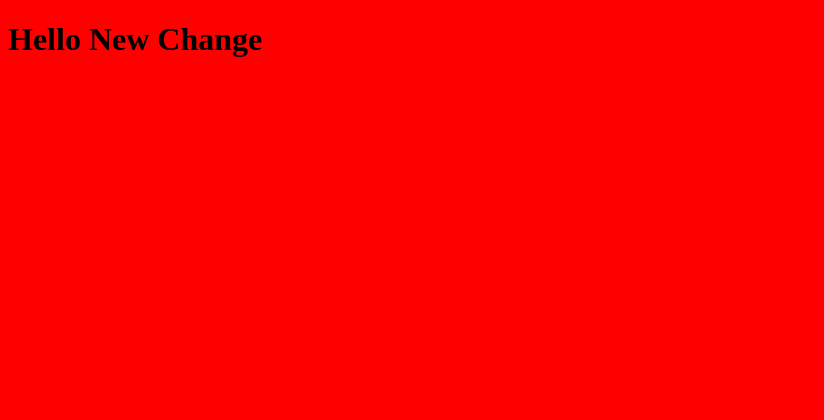
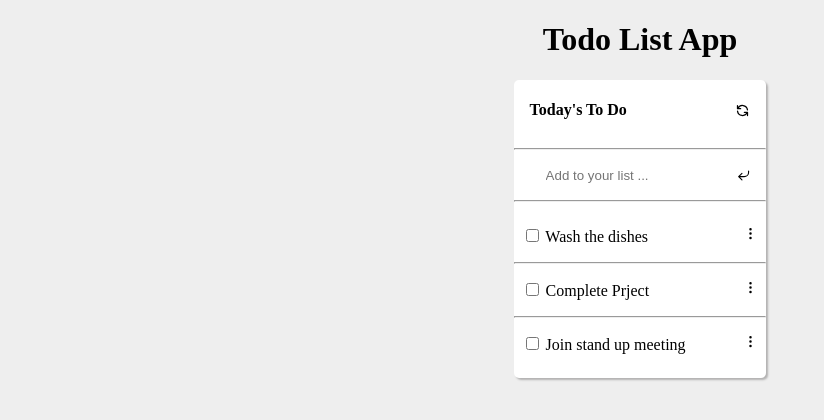
Before and after one commit to billionsjoel/todo-app, a website built with webpack: page src/index.html in a window 1280 px wide. Shown: the whole page, without its empty margins (0-824 px from the left). Built offline with nearby package versions, Linux system fonts and the light colour scheme.

Commit message:
Add UI html structure and styling

```diff
--- a/src/index.html
+++ b/src/index.html
@@ -5,13 +5,42 @@
   <meta charset="UTF-8">
   <meta http-equiv="X-UA-Compatible" content="IE=edge">
   <meta name="viewport" content="width=device-width, initial-scale=1.0">
-  <title>Document</title>
+  <title>Todo List App</title>
 </head>
 
 <body>
-  <h1 class="h1">Still works well</h1>
-
-  <!--<script src="index.js"></script>-->
+  <h1 class="h1">Todo List App</h1>
+  <div class="container">
+    <div class="header">
+      <h4>Today's To Do</h4>
+      <svg height="15" width="15" xmlns="http://www.w3.org/2000/svg" class="h-6 w-6" fill="none" viewBox="0 0 24 24" stroke="currentColor">
+        <path stroke-linecap="round" stroke-linejoin="round" stroke-width="2" d="M4 4v5h.582m15.356 2A8.001 8.001 0 004.582 9m0 0H9m11 11v-5h-.581m0 0a8.003 8.003 0 01-15.357-2m15.357 2H15" />
+      </svg>
+    </div>
+    <hr>
+    <form class="input-form">
+      <input type="text" placeholder="Add to your list ..." class="input-field">
+      <svg height="15" width="15" xmlns="http://www.w3.org/2000/svg" class="enter-icon" fill="none" viewBox="0 0 24 24" stroke="currentColor">
+        <path stroke-linecap="round" stroke-linejoin="round" stroke-width="2" d="M3 10h10a8 8 0 018 8v2M3 10l6 6m-6-6l6-6" />
+      </svg>
+    </form>
+    <hr>
+    <form class="list-form">
+      <ul>
+        <li><span><input type="checkbox" name="" id=""> Wash the dishes</span><svg height="15" width="15" xmlns="http://www.w3.org/2000/svg" class="h-6 w-6" fill="none" viewBox="0 0 24 24" stroke="currentColor">
+            <path stroke-linecap="round" stroke-linejoin="round" stroke-width="2" d="M12 5v.01M12 12v.01M12 19v.01M12 6a1 1 0 110-2 1 1 0 010 2zm0 7a1 1 0 110-2 1 1 0 010 2zm0 7a1 1 0 110-2 1 1 0 010 2z" />
+          </svg></li>
+        <hr>
+        <li><span><input type="checkbox" name="" id=""> Complete Prject</span><svg height="15" width="15" xmlns="http://www.w3.org/2000/svg" class="h-6 w-6" fill="none" viewBox="0 0 24 24" stroke="currentColor">
+            <path stroke-linecap="round" stroke-linejoin="round" stroke-width="2" d="M12 5v.01M12 12v.01M12 19v.01M12 6a1 1 0 110-2 1 1 0 010 2zm0 7a1 1 0 110-2 1 1 0 010 2zm0 7a1 1 0 110-2 1 1 0 010 2z" />
+          </svg></li>
+        <hr>
+        <li><span><input type="checkbox" name="" id=""> Join stand up meeting</span><svg height="15" width="15" xmlns="http://www.w3.org/2000/svg" class="h-6 w-6" fill="none" viewBox="0 0 24 24" stroke="currentColor">
+            <path stroke-linecap="round" stroke-linejoin="round" stroke-width="2" d="M12 5v.01M12 12v.01M12 19v.01M12 6a1 1 0 110-2 1 1 0 010 2zm0 7a1 1 0 110-2 1 1 0 010 2zm0 7a1 1 0 110-2 1 1 0 010 2z" />
+          </svg></li>
+      </ul>
+    </form>
+  </div>
 </body>
 
 </html>
--- a/src/index.js
+++ b/src/index.js
@@ -1,2 +1 @@
 import './style.css';
-document.querySelector('.h1').innerHTML = 'Hello New Change';
--- a/src/style.css
+++ b/src/style.css
@@ -1,3 +1,54 @@
 body {
-  background-color: red;
+  background-color: #eeeeee;
 }
+
+h1 {
+  text-align: center;
+}
+.container {
+  max-width: 20%;
+  background-color: rgb(255, 255, 255);
+  margin-left: auto;
+  margin-right: auto;
+  border-radius: 5px;
+  box-shadow: 2px 2px 2px #b3b2b2;
+}
+
+.header {
+  display: flex;
+  justify-content: space-between;
+  align-items:center ;
+  margin: 0 1rem;
+}
+
+.input-form {
+  display: flex;
+  justify-content: space-between;
+  align-items: center;
+  margin: 0 1rem;
+}
+
+.input-field {
+  height: 2rem !important;
+  width: 90%;
+  border: none !important;
+  padding-left: 1rem;
+  padding-right: 1rem;
+}
+
+.enter-icon {
+  transform: rotate(360deg);
+  transform: scaleY(-1);
+}
+
+ul {
+  list-style: none;
+  margin-left: -2.5rem;
+  padding-bottom: 1rem;
+}
+
+ul > li {
+  padding: 0.5rem;
+  display: flex;
+  justify-content: space-between;
+}
```
Also changed, not shown: package.json (+9 -0 lines), webpack.config.js (indentation only), 1 other file.
